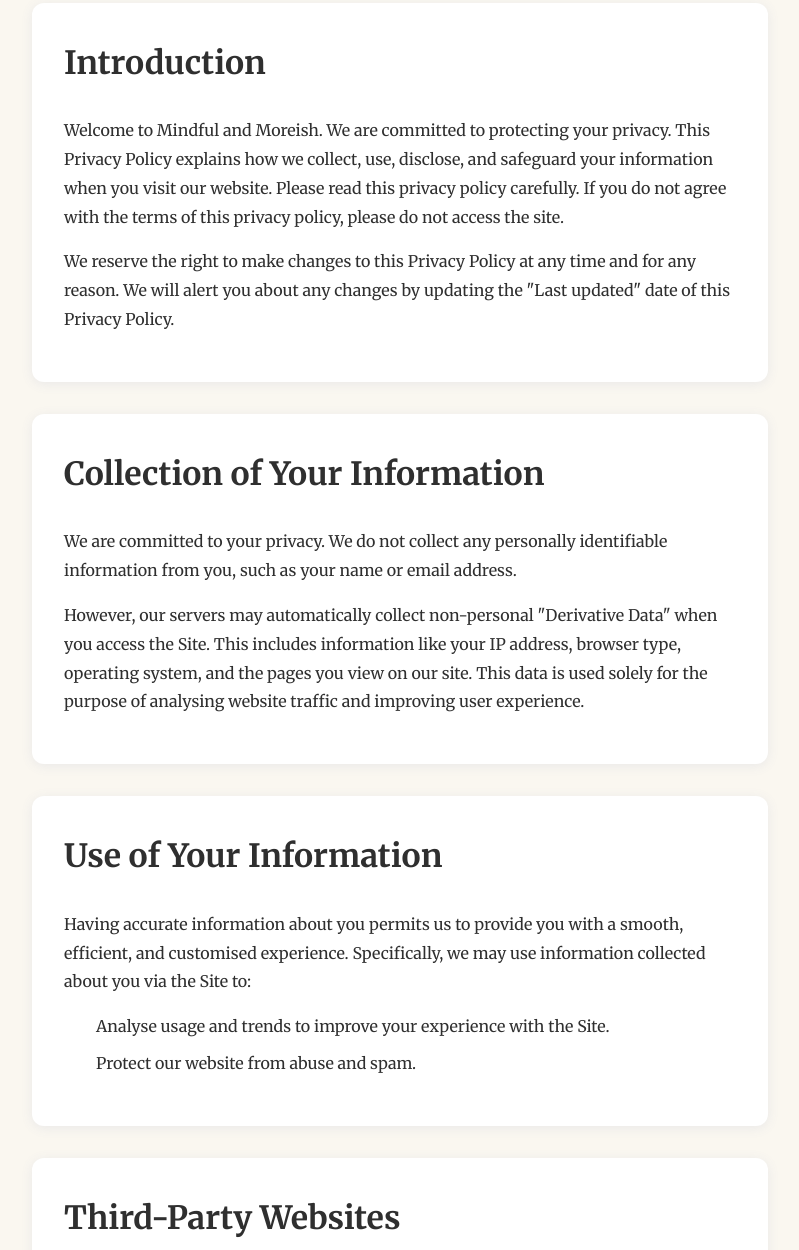
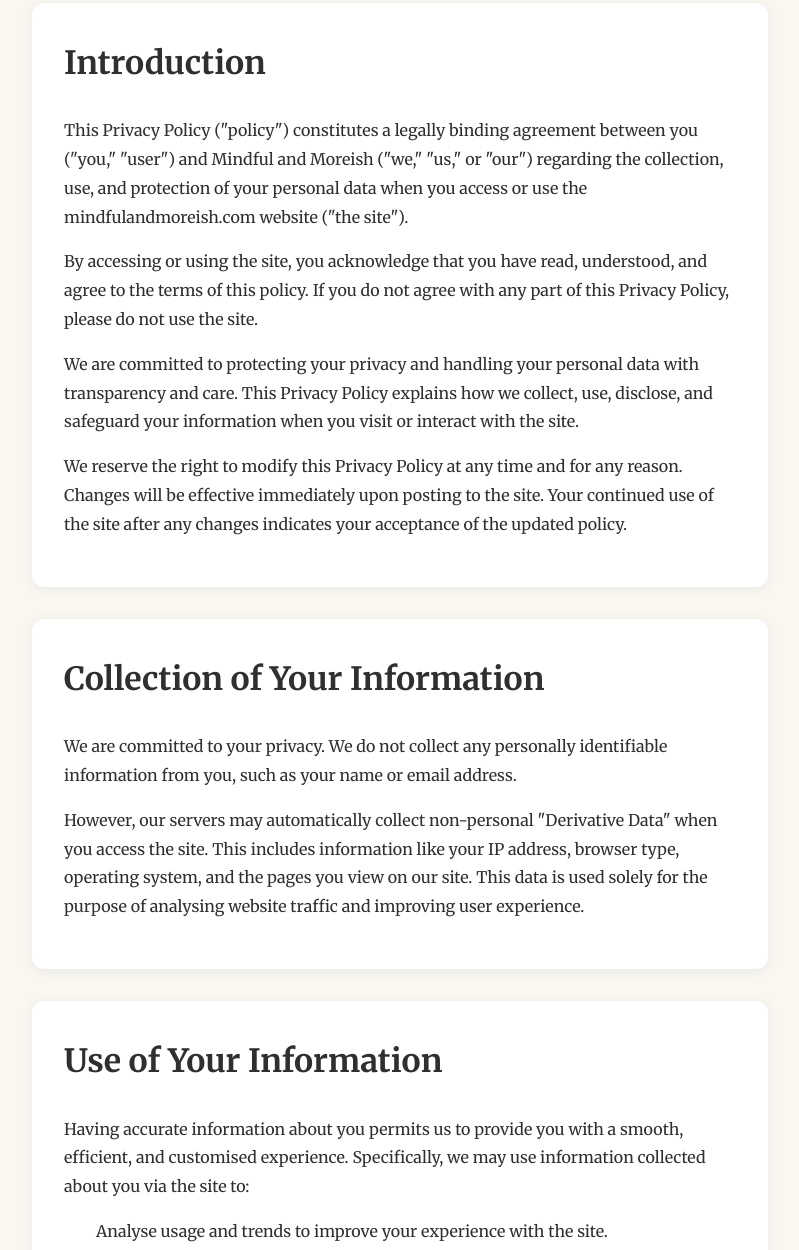
Before and after one commit to gdcodes/mindfulandmoreish, a Gatsby site: page /privacy in a window 1280 px wide. Shown: the part 340-1590 px from the top of the page, without its empty margins (240-1039 px from the left). Built offline with nearby package versions, Linux system fonts and the light colour scheme; Gatsby itself is replaced by a stand-in of ours.

Commit message:
feat: add clarity, update policies and footer

```diff
--- a/package.json
+++ b/package.json
@@ -29,6 +29,7 @@
     "@emotion/babel-plugin": "^11.13.5",
     "@fontsource/merriweather": "^5.2.9",
     "@fontsource/pacifico": "^5.2.6",
+    "@microsoft/clarity": "^1.0.0",
     "dotenv": "^16.4.5",
     "gatsby": "^5.13.5",
     "gatsby-plugin-emotion": "^8.14.0",
--- a/src/components/Layout.tsx
+++ b/src/components/Layout.tsx
@@ -1,4 +1,5 @@
-import React, { useState, ReactNode } from 'react';
+import clarity from '@microsoft/clarity';
+import React, { useState, ReactNode, useEffect } from 'react';
 import { keyframes } from '@emotion/react';
 import styled from '@emotion/styled';
 import { Link } from 'gatsby';
@@ -386,6 +387,21 @@
   }
 `;
 
+const AnalyticsNotice = styled.p`
+  font-size: 0.8rem;
+  opacity: 0.7;
+  margin-bottom: 1.5rem;
+  line-height: 1.5;
+  a {
+    color: inherit;
+    text-decoration: underline;
+    transition: color 0.2s ease-in-out;
+    &:hover {
+      color: ${({ theme }) => theme.colors.primary};
+    }
+  }
+`;
+
 // --- FINALIZED FOOTER & ANIMATIONS ---
 const float1 = keyframes`
   0% { transform: translateY(0px) rotate(0deg); }
@@ -525,7 +541,13 @@
 
 
 export const Layout = ({ children }: LayoutProps) => {
-const [isNavOpen, setIsNavOpen] = useState(false);
+  const [isNavOpen, setIsNavOpen] = useState(false);
+
+    useEffect(() => {
+    if (window.location.hostname !== 'localhost' && process.env.CLARITY_PROJECT_ID) {
+      clarity.init(process.env.CLARITY_PROJECT_ID);
+    }
+  }, []);
 
   const toggleNav = () => {
     setIsNavOpen(!isNavOpen);
@@ -577,6 +599,9 @@
           <FooterGrid>
             <FooterColumn>
               <Copyright>© {new Date().getFullYear()} <Link to="/">Mindful and Moreish</Link>.<br/>All Rights Reserved.</Copyright>
+              <AnalyticsNotice>
+                This site uses Microsoft Clarity to collect analytics data and help improve user experience. Learn more in our <Link to="/privacy">Privacy Policy</Link>.
+              </AnalyticsNotice>
             </FooterColumn>
             <FooterColumn>
               <FooterColumnTitle>Explore</FooterColumnTitle>
--- a/src/pages/privacy.tsx
+++ b/src/pages/privacy.tsx
@@ -66,10 +66,18 @@
         <Section>
           <SectionTitle>Introduction</SectionTitle>
           <Text>
-            Welcome to Mindful and Moreish. We are committed to protecting your privacy. This Privacy Policy explains how we collect, use, disclose, and safeguard your information when you visit our website. Please read this privacy policy carefully. If you do not agree with the terms of this privacy policy, please do not access the site.
+            This Privacy Policy ("policy") constitutes a legally binding agreement between you ("you," "user") and Mindful and Moreish ("we," "us," or "our") regarding the collection, use, and protection of your personal data when you access or use the mindfulandmoreish.com website ("the site").
           </Text>
           <Text>
-            We reserve the right to make changes to this Privacy Policy at any time and for any reason. We will alert you about any changes by updating the "Last updated" date of this Privacy Policy.
+            By accessing or using the site, you acknowledge that you have read, understood, and agree to the terms of this policy. If you do not agree with any part of this Privacy Policy, please do not use the site.
+          </Text>
+          <Text>
+            We are committed to protecting your privacy and handling your personal data with transparency and care. This Privacy Policy explains how we collect, use, disclose, and safeguard your information when you visit or interact with the site.
+          </Text>
+          <Text>
+            We reserve the right to modify this Privacy Policy at any time and for any reason. Changes will be effective immediately upon posting
+            to the site. Your continued use of the site after any changes indicates your acceptance of the
+            updated policy.
           </Text>
         </Section>
 
@@ -79,25 +87,32 @@
             We are committed to your privacy. We do not collect any personally identifiable information from you, such as your name or email address.
           </Text>
           <Text>
-            However, our servers may automatically collect non-personal "Derivative Data" when you access the Site. This includes information like your IP address, browser type, operating system, and the pages you view on our site. This data is used solely for the purpose of analysing website traffic and improving user experience.
+            However, our servers may automatically collect non-personal "Derivative Data" when you access the site. This includes information like your IP address, browser type, operating system, and the pages you view on our site. This data is used solely for the purpose of analysing website traffic and improving user experience.
           </Text>
         </Section>
 
         <Section>
           <SectionTitle>Use of Your Information</SectionTitle>
           <Text>
-            Having accurate information about you permits us to provide you with a smooth, efficient, and customised experience. Specifically, we may use information collected about you via the Site to:
+            Having accurate information about you permits us to provide you with a smooth, efficient, and customised experience. Specifically, we may use information collected about you via the site to:
           </Text>
           <List>
-            <li>Analyse usage and trends to improve your experience with the Site.</li>
-            <li>Protect our website from abuse and spam.</li>
+            <li>Analyse usage and trends to improve your experience with the site.</li>
+            <li>Protect the site from abuse and spam.</li>
           </List>
+        </Section>
+
+        <Section>
+          <SectionTitle>Analytics & Tracking Technologies</SectionTitle>
+          <Text>
+            We use Microsoft Clarity to collect data on how you interact with our site through heatmaps, session replays, and behavioural metrics. This helps us improve our site, enhance security, and better understand user activity. Data is collected via cookies and similar technologies. By using our site, you agree that we and Microsoft may collect and use this data to see how you use our site. For details, see the <a style={{ wordBreak: 'break-all' }} href="https://privacy.microsoft.com/en-gb/privacystatement" target="_blank" rel="noopener noreferrer">Microsoft Privacy Statement</a>.
+          </Text>
         </Section>
 
         <Section>
           <SectionTitle>Third-Party Websites</SectionTitle>
           <Text>
-            The Site may contain links to third-party websites and applications of interest, including advertisements and external services, that are not affiliated with us. Once you have used these links to leave the Site, any information you provide to these third parties is not covered by this Privacy Policy, and we cannot guarantee the safety and privacy of your information.
+            The site may contain links to third-party websites and applications of interest, including advertisements and external services, that are not affiliated with us. Once you have used these links to leave the site, any information you provide to these third parties is not covered by this Privacy Policy, and we cannot guarantee the safety and privacy of your information.
           </Text>
         </Section>
 
```
Also changed, not shown: src/pages/terms.tsx (+6 -6 lines), README.md, 1 other file.
